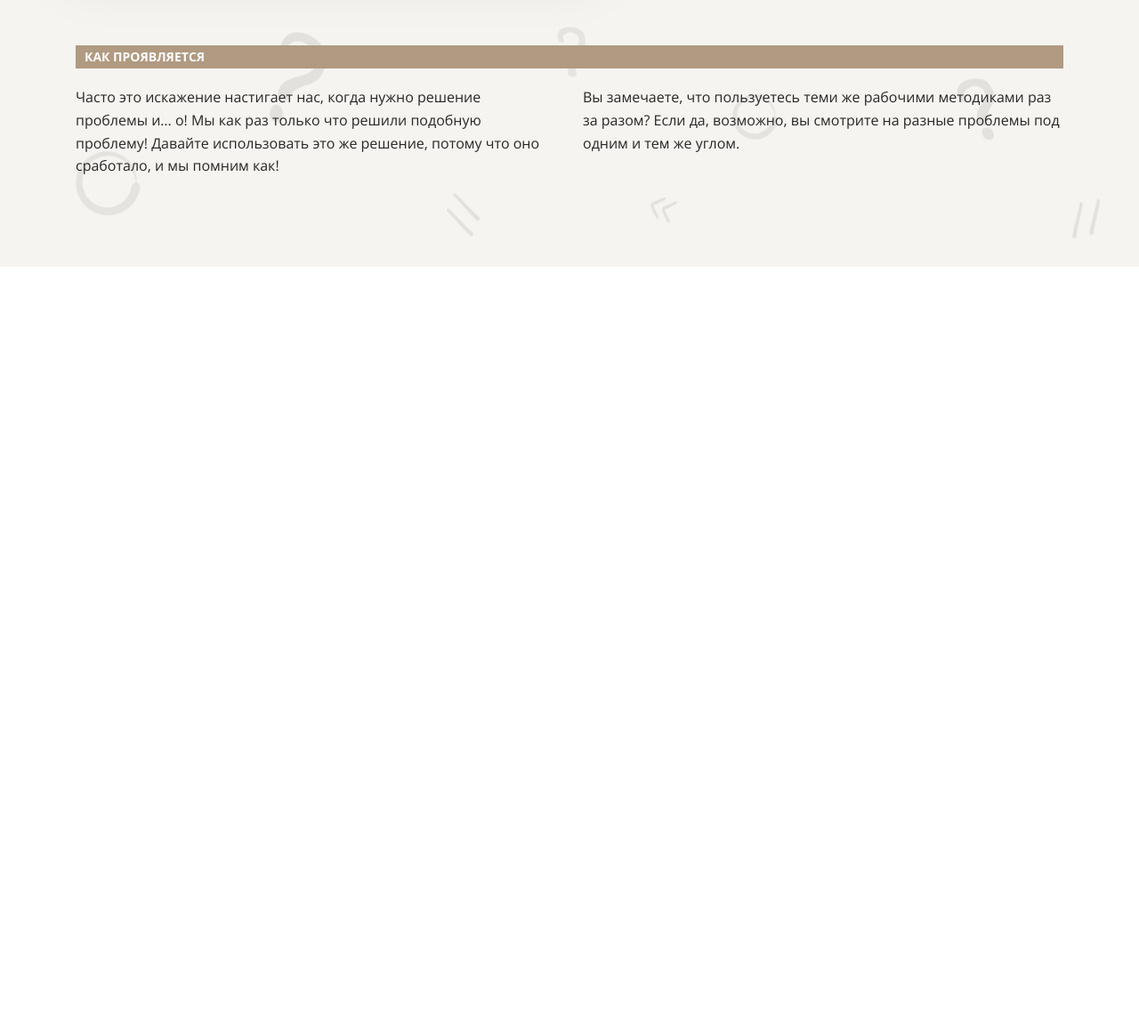
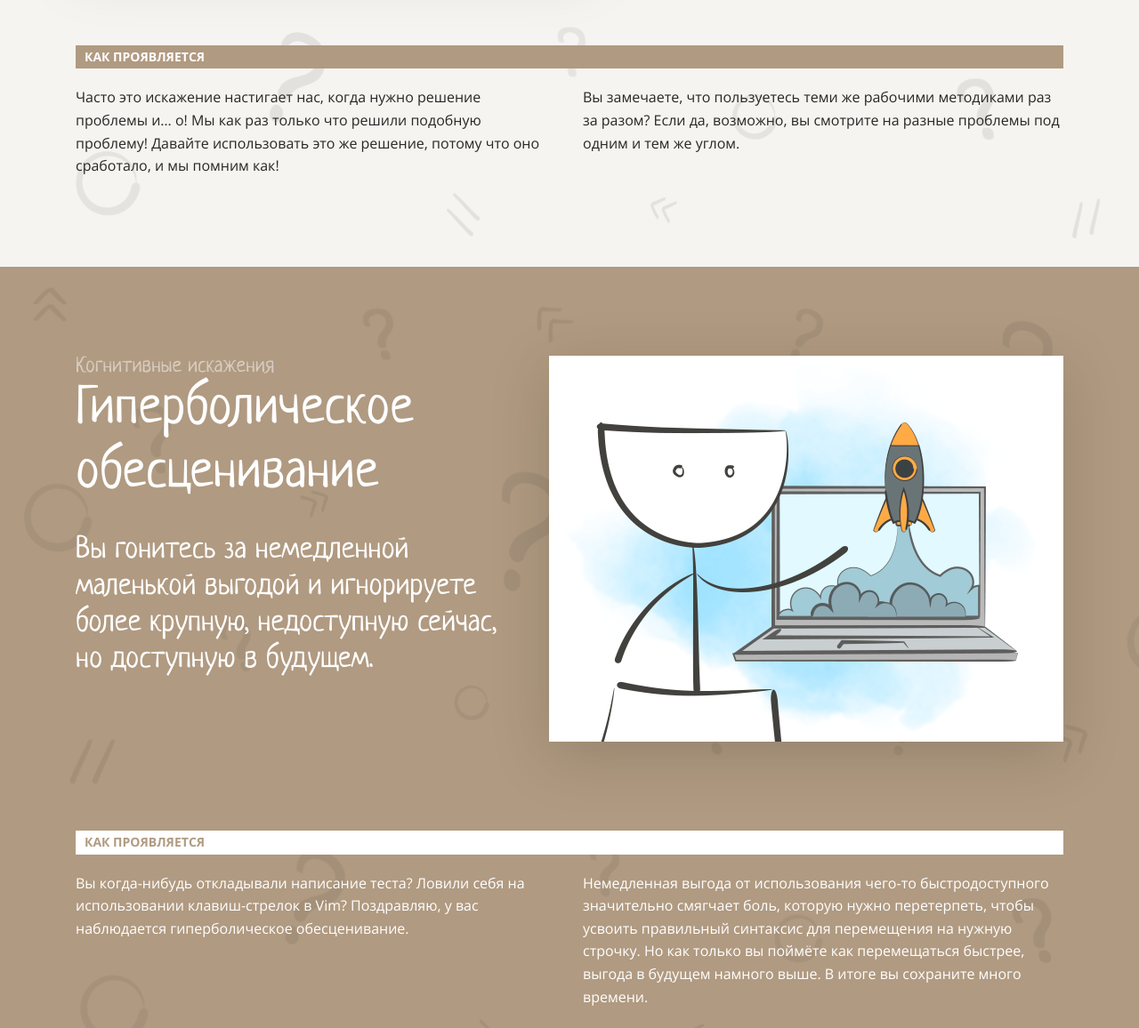
Before and after one commit to likstanov/layout-designer-project-lvl1, a website: page src/index.html in a window 1280 px wide. Shown: the part 5071-6227 px from the top of the page at 89% size. Before the commit the page ends 5371 px from the top, so only its background shows below. Drawn offline with Linux system fonts and the light colour scheme; a web font is replaced by a local one.

Commit message:
add step 9

```diff
--- a/src/index.html
+++ b/src/index.html
@@ -63,7 +63,7 @@
                         <p class="card-text">Вы даёте более высокую оценку тем событиям, которые произошли недавно, и недооцениваете более старые.</p>
                     </div>
                 </a>
-                <a href="#" class="card-link">
+                <a href="#hyperbolic-depreciation" class="card-link">
                     <div class="card">
                         <p class="card-subtitle">4</p>
                         <h3 class="card-title">Гиперболическое обесценивание</h3>
@@ -104,7 +104,7 @@
     <section class="bg-questions bg-brown" id="premature-optimization">
         <div class="container pt-100 pb-100">
             <div class="bias">
-                <div class="bias-about">
+                <div class="bias-about mr-30">
                     <p class="bias-about-subtitle text-half-white">Когнитивные искажения</p>
                     <h2 class="bias-about-title text-white">Преждевременная оптимизация</h2>
                     <p class="bias-about-text text-white">Вы оптимизируете что-то задолго до того, как в этом появляется необходимость.</p>
@@ -143,6 +143,27 @@
             </div>
         </div>
     </section>
+    <section class="bg-questions bg-brown" id="hyperbolic-depreciation">
+        <div class="container pt-100 pb-100">
+            <div class="bias">
+                <div class="bias-about mr-30">
+                    <p class="bias-about-subtitle text-half-white">Когнитивные искажения</p>
+                    <h2 class="bias-about-title text-white">Гиперболическое обесценивание</h2>
+                    <p class="bias-about-text text-white">Вы гонитесь за немедленной маленькой выгодой и игнорируете более крупную, недоступную сейчас, но доступную в будущем.</p>
+                </div>
+                <img class="bias-image" src="images/2.png" alt="Гиперболическое обесценивание">
+            </div>
+            <h3 class="bias-how-work-title text-brown bg-white">Как проявляется</h3>
+            <div class="bias-how-work">
+                <div class="description-text text-white">
+                    <p>Вы когда-нибудь откладывали написание теста? Ловили себя на использовании клавиш-стрелок в Vim? Поздравляю, у вас наблюдается гиперболическое обесценивание.</p>
+                </div>
+                <div class="description-text text-white">
+                    <p>Немедленная выгода от использования чего-то быстродоступного значительно смягчает боль, которую нужно перетерпеть, чтобы усвоить правильный синтаксис для перемещения на нужную строчку. Но как только вы поймёте как перемещаться быстрее, выгода в будущем намного выше. В итоге вы сохраните много времени.</p>
+                </div>
+            </div>
+        </div>
+    </section>
     <main>
     </main>
     <footer>
--- a/src/styles/style.css
+++ b/src/styles/style.css
@@ -123,6 +123,10 @@ h3 {
 
 .ml-30 {
   margin-left: 30px;
+}
+
+.mr-30 {
+  margin-right: 30px;
 }
 
 .bg-questions {
```
